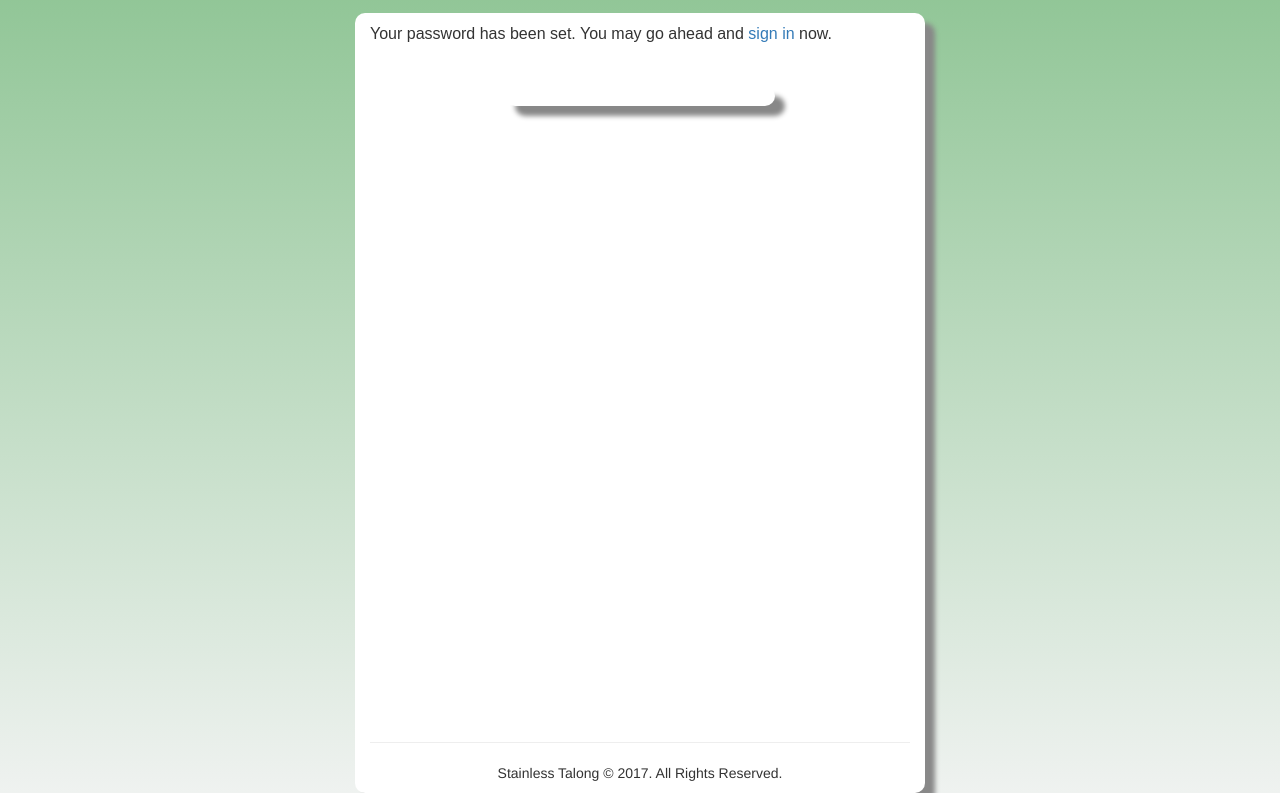
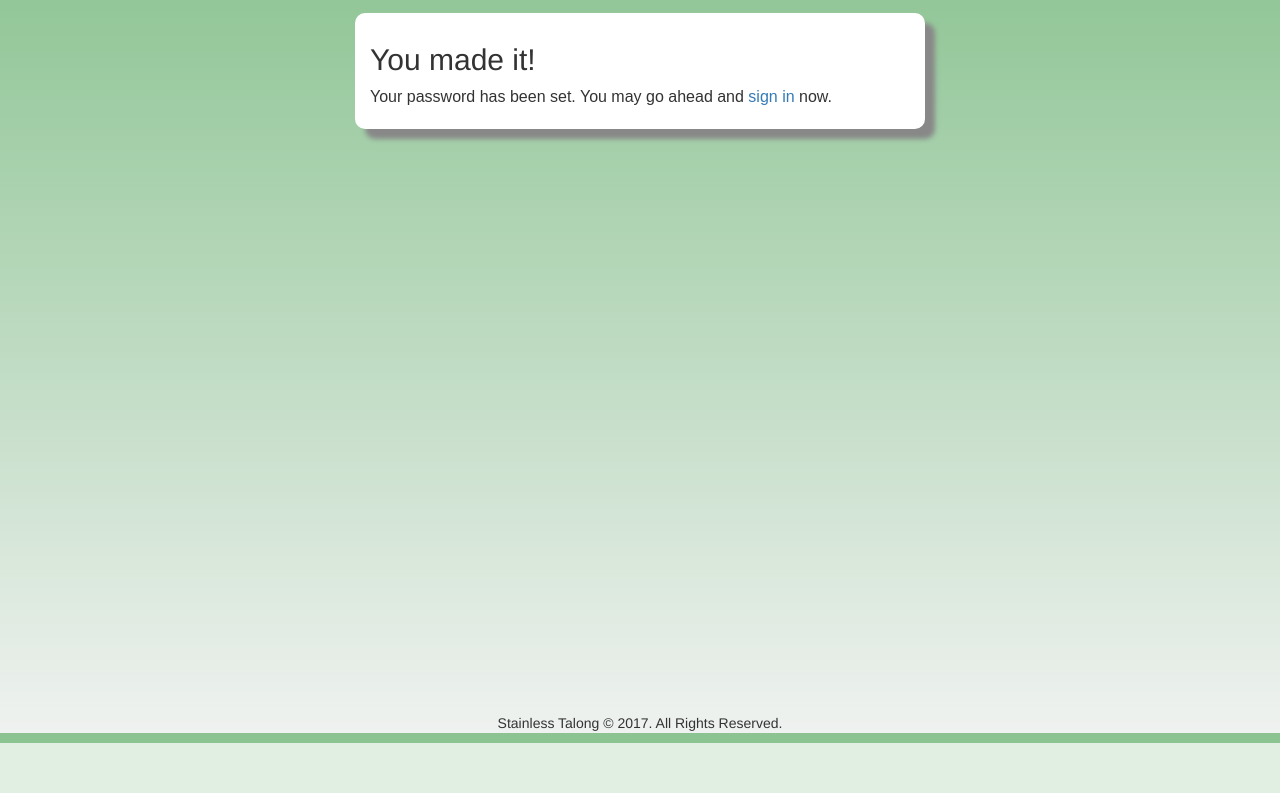
Before and after one commit to arviesan24/pythonanywhere_blog, a Django app: a page that uses templates/registration/password_reset_complete.html in a window 1280 px wide. Shown: the part 57-850 px from the top of the page. After the commit the page ends 800 px from the top, so only its background shows below. Run offline with Django 3.2, Linux system fonts and the light colour scheme; some libraries are stand-ins or nearby versions.

Commit message:
fix reset password complete template

```diff
--- a/templates/registration/password_reset_complete.html
+++ b/templates/registration/password_reset_complete.html
@@ -3,8 +3,9 @@
 
 {% block content %}
 <div class="col-sm-6 col-sm-offset-3 main_div_class">
+    <h2>You made it!</h2>
     <p>
         Your password has been set. You may go ahead and <a href="{% url 'login' %}">sign in</a> now.
     </p>
-<div class="col-sm-6 col-sm-offset-3 main_div_class">
+</div>>
 {% endblock content %}
```
